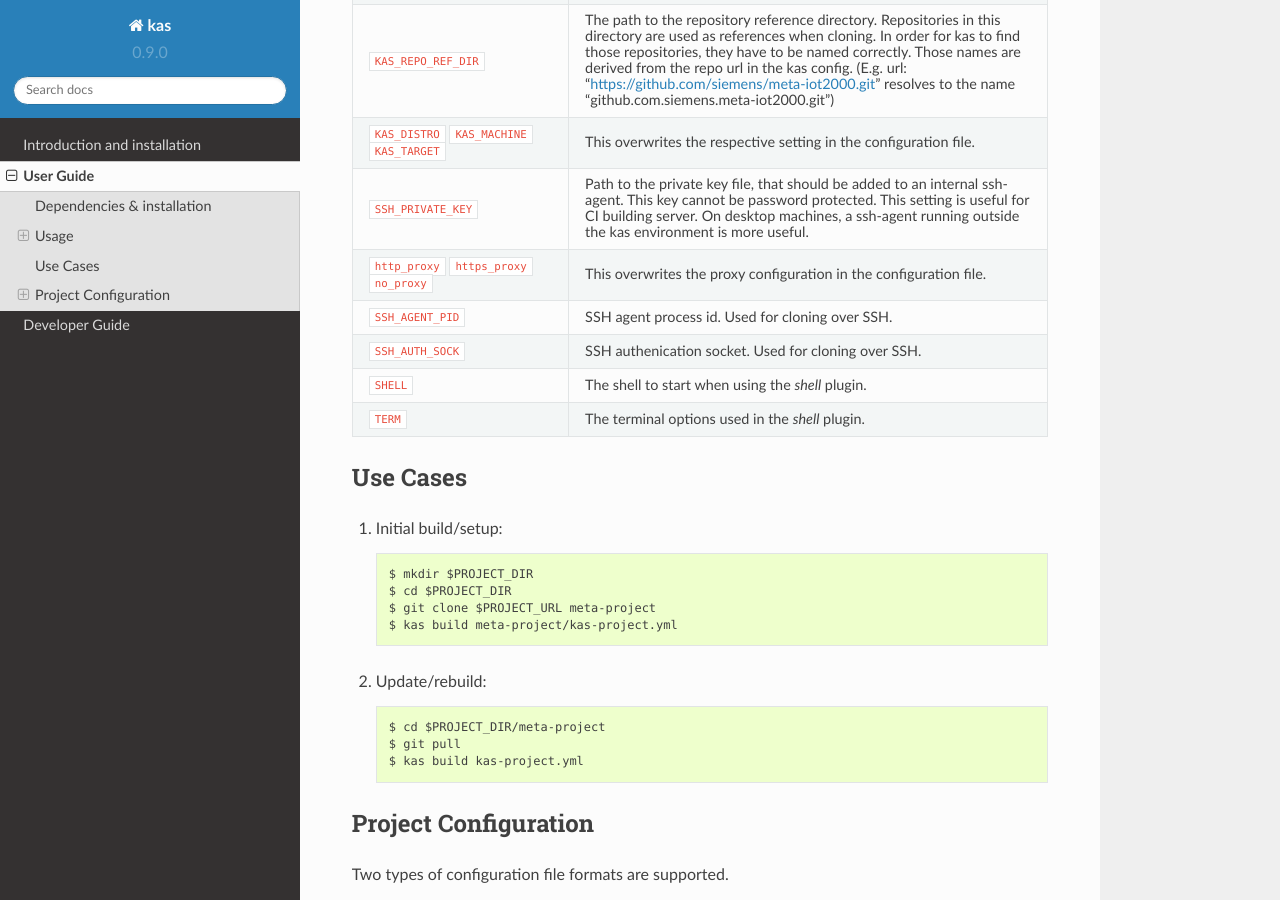
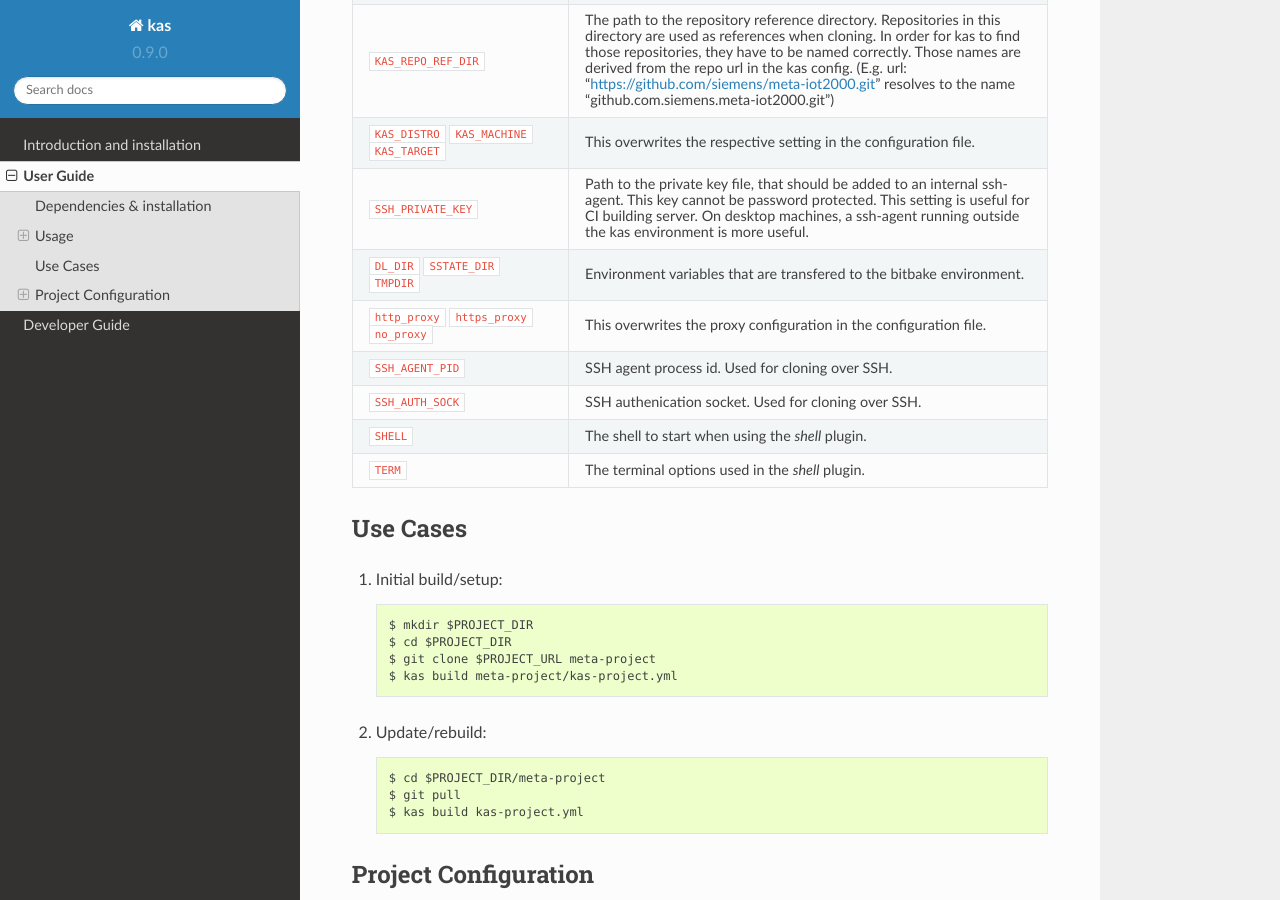
Before and after one commit to siemens/kas, a Sphinx documentation site: the page built from docs/userguide.rst, in a window 1280 px wide and 900 px high, scrolled down 1403 px. Built offline with Sphinx 7.4.7 and the Read the Docs theme 2.0.0, drawn with Linux system fonts in a browser that asks for light colours.

Commit message:
docs: added description of DL_DIR, SSTATE_DIR, TMPDIR env variables
Signed-off-by: Claudius Heine <ch@denx.de>

```diff
--- a/docs/userguide.rst
+++ b/docs/userguide.rst
@@ -86,6 +86,9 @@ Environment variable name                      Description
                                                machines, a ssh-agent running
                                                outside the kas environment is
                                                more useful.
+``DL_DIR`` ``SSTATE_DIR`` ``TMPDIR``           Environment variables that are
+                                               transfered to the bitbake
+                                               environment.
 ``http_proxy`` ``https_proxy`` ``no_proxy``    This overwrites the proxy
                                                configuration in the
                                                configuration file.
```
